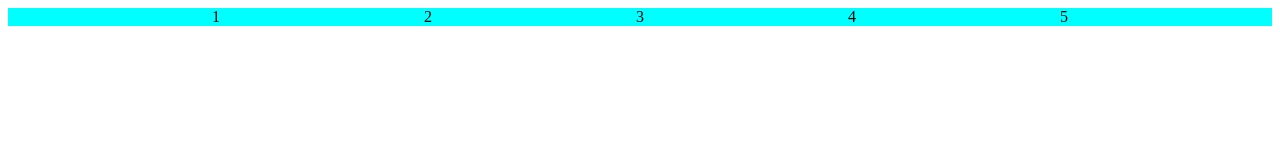
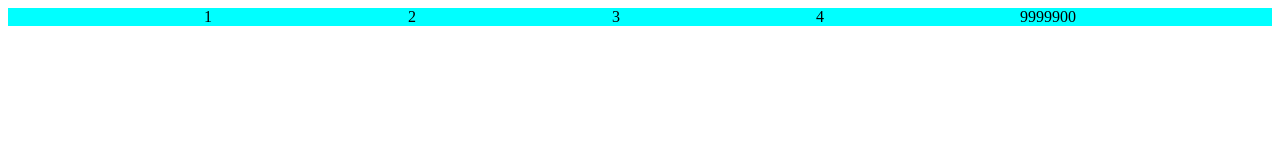
Before and after one commit to zono345/CBC_Training01, a plain HTML site: page index2.html in a window 1280 px wide. Drawn offline with Linux system fonts and the light colour scheme.

Commit message:
2/16 liveserver 練習

```diff
--- a/index2.html
+++ b/index2.html
@@ -24,7 +24,7 @@
         <div>2</div>
         <div>3</div>
         <div>4</div>
-        <div>5</div>
+        <div>9999900</div>
 
     </div>
 
```
